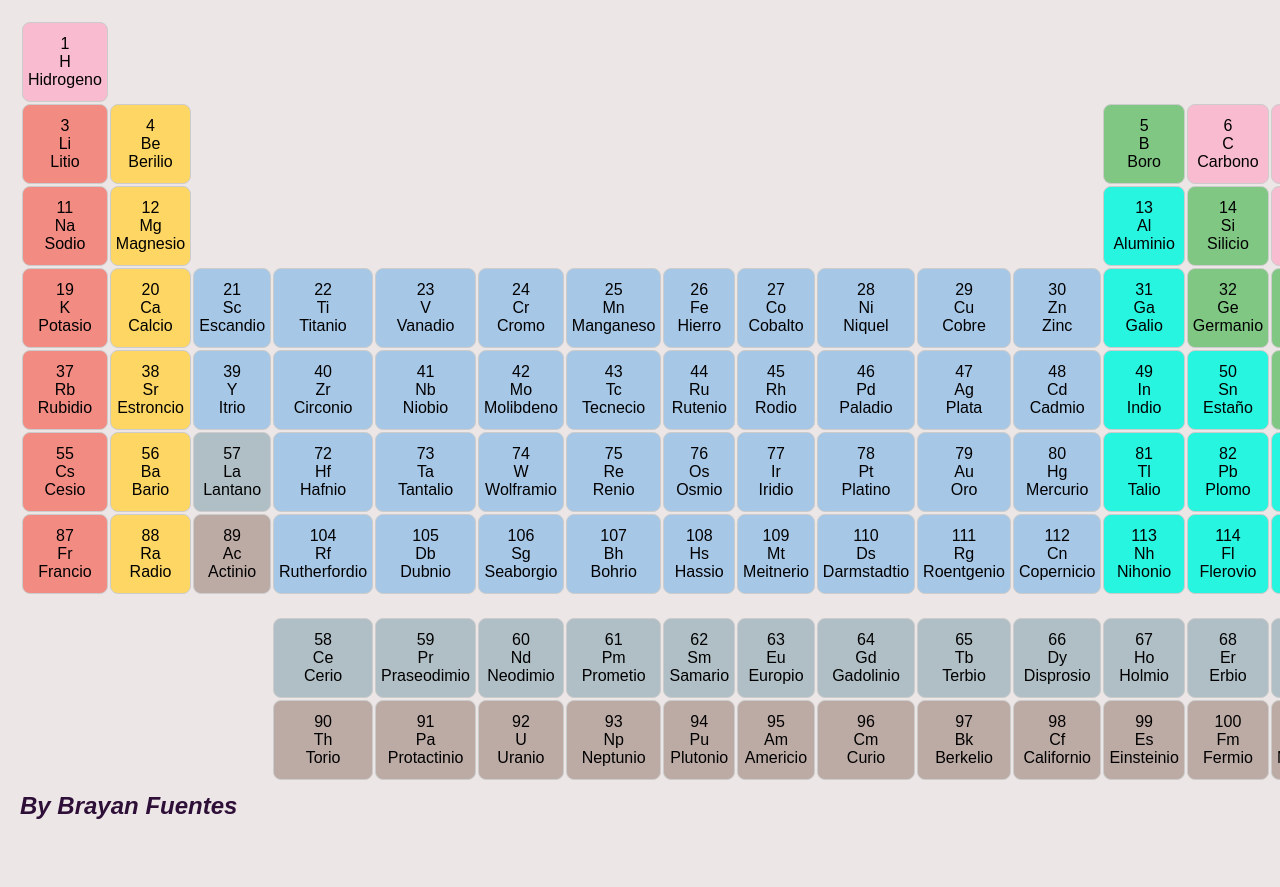
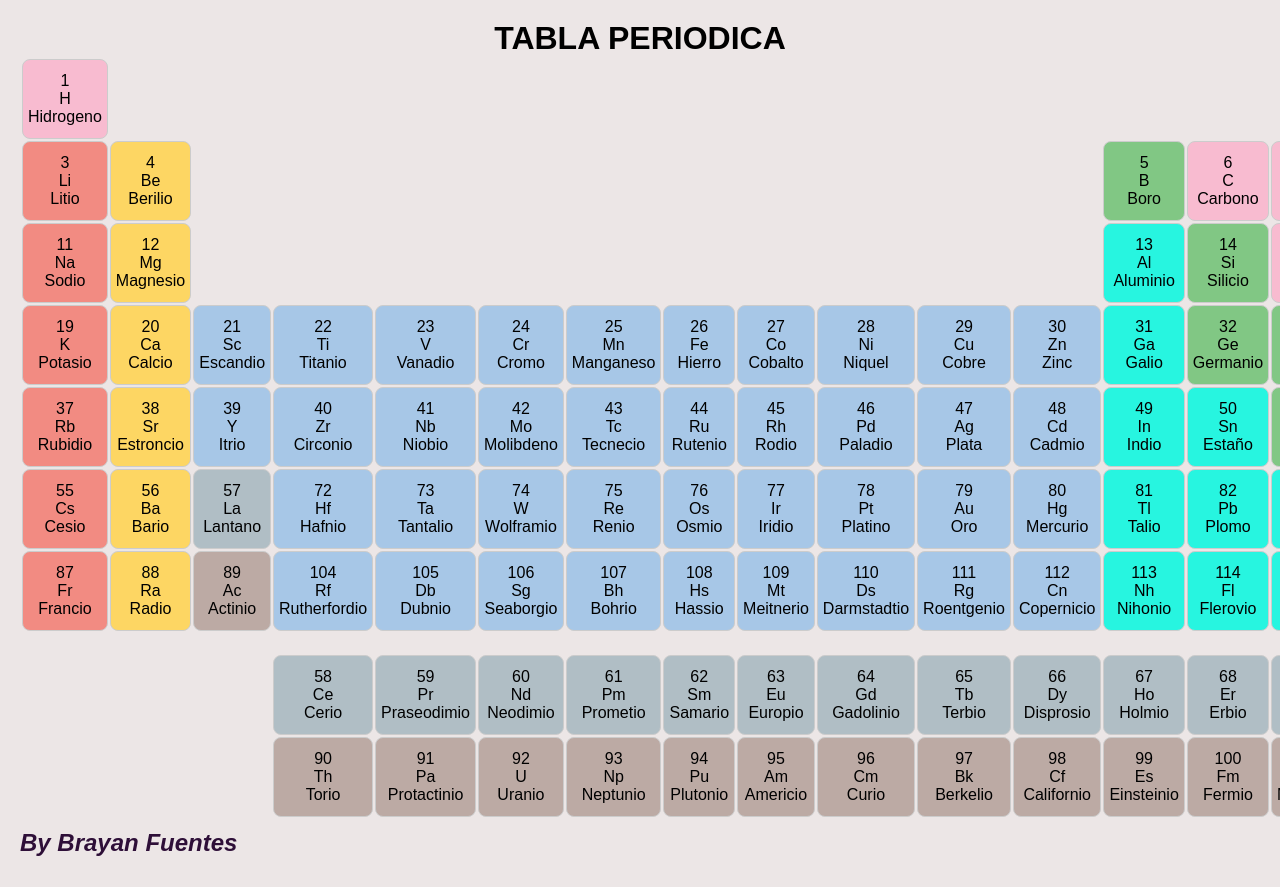
Before and after one commit to BrayanF-dev/Tabla_Periodica, a plain HTML site: page index.html in a window 1280 px wide. Shown: the top 887 px of the page. Before the commit the page ends 850 px from the top, so only its background shows below. Drawn offline with Linux system fonts and the light colour scheme.

Commit message:
Agregue titulo

```diff
--- a/index.html
+++ b/index.html
@@ -11,6 +11,7 @@
 
 </head>
 <body>
+    <h1>TABLA PERIODICA</h1>
     <table class="TABLA">
         <tr>
             <td class="elemento no-metal">
```
